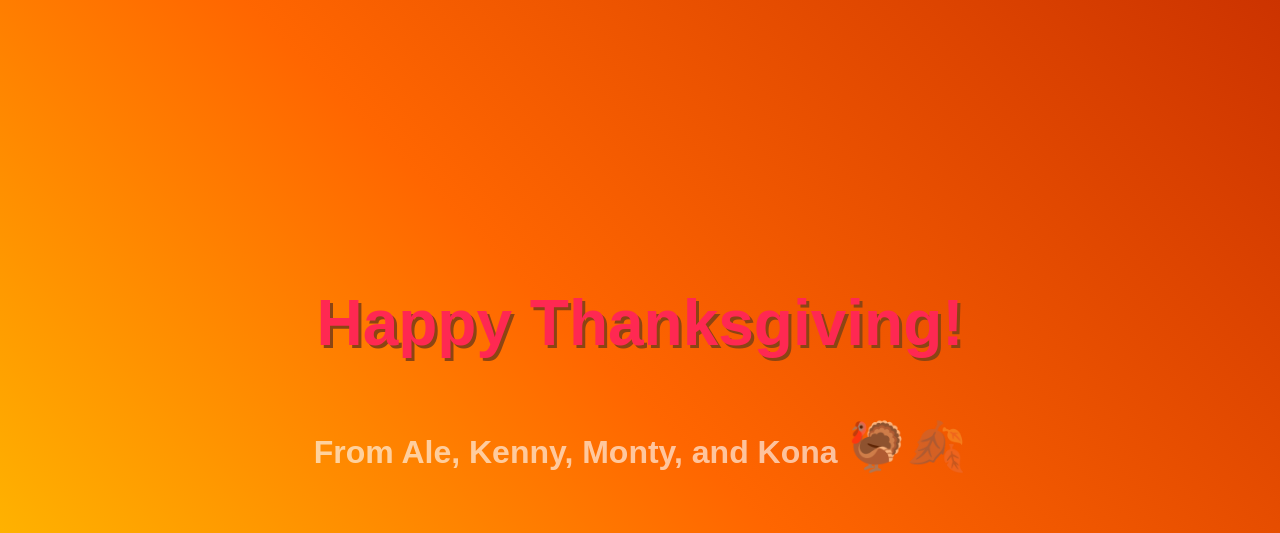
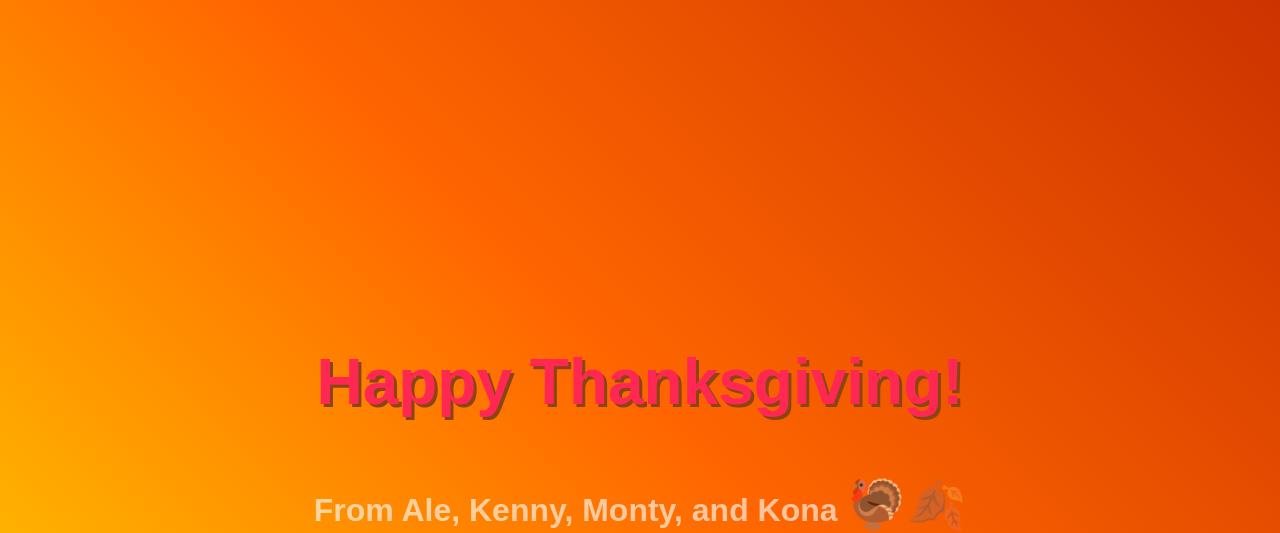
Before and after one commit to alemunsinger/HappyThanksgiving, a plain HTML site: page index.html in a window 1280 px wide. Shown: the top 533 px of the page. Drawn offline with Linux system fonts and the light colour scheme.

Commit message:
Update index.html

```diff
--- a/index.html
+++ b/index.html
@@ -24,6 +24,7 @@
       font-weight: bold;
       text-shadow: 3px 3px #8b4513;
       animation: colorchange 2s infinite alternate-reverse;
+      margin-top: 20vh; /* This moves the text down */
     }
     p {
       font-size: 2rem;
```
